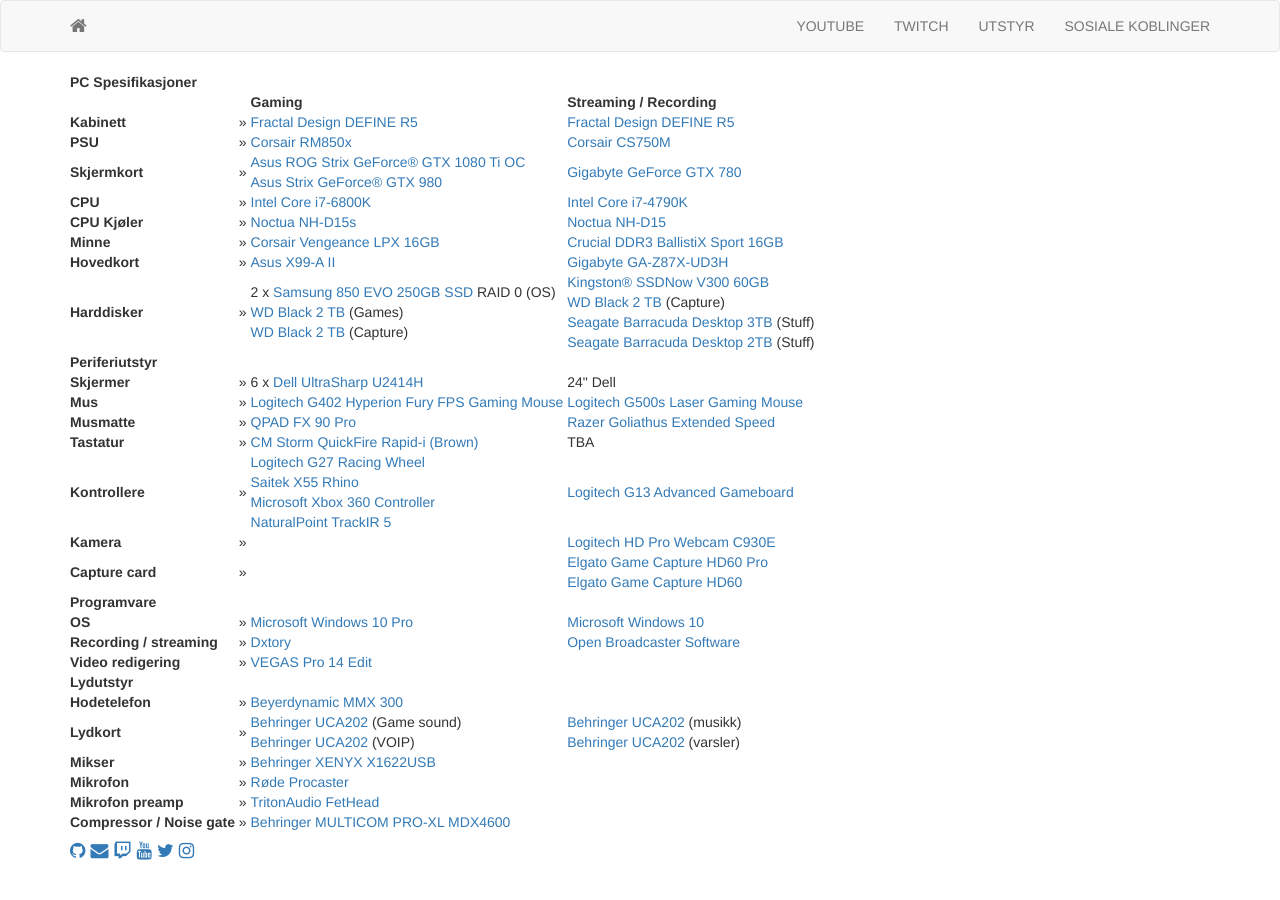
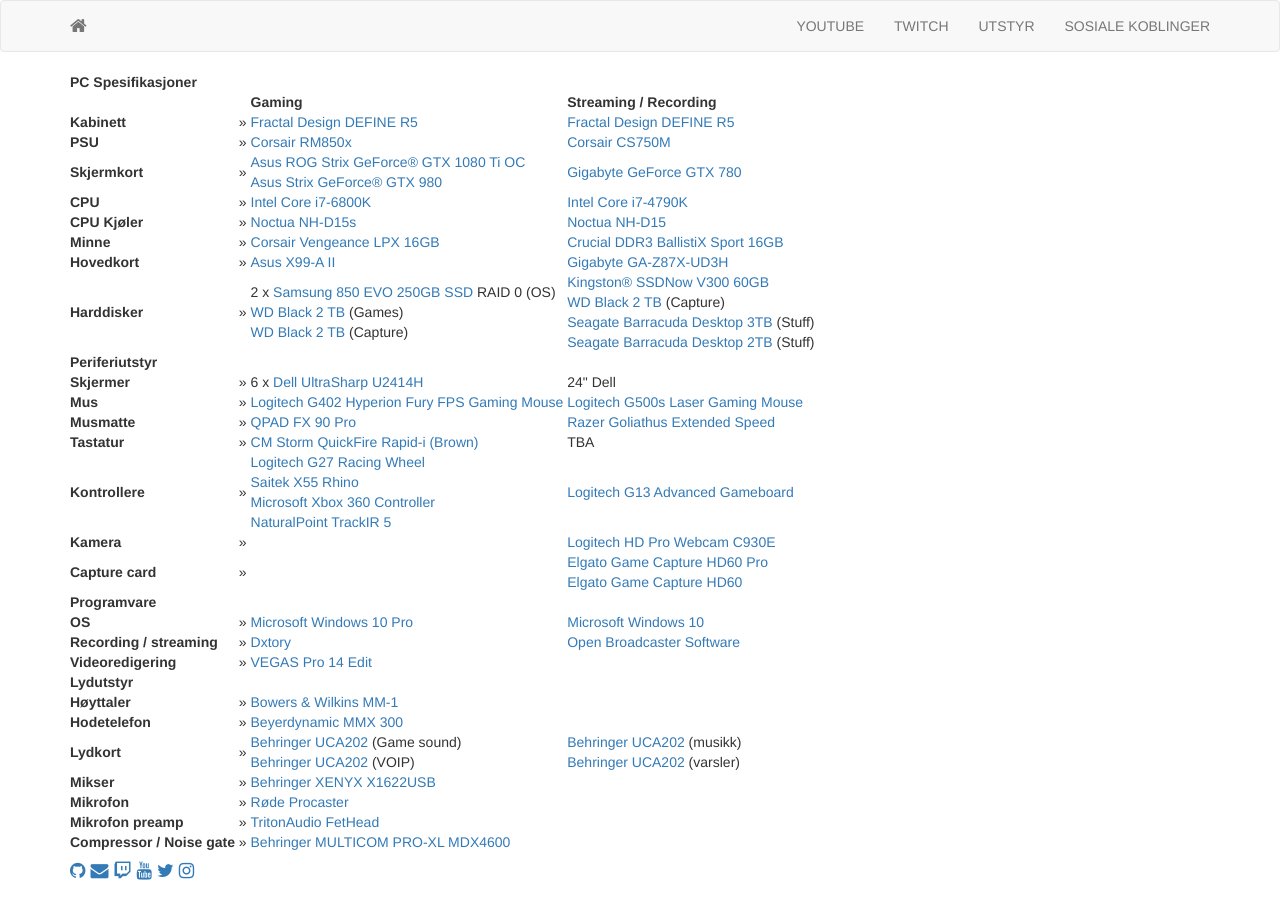
Before and after one commit to sakarias/sakarias.net, a Jekyll site: the page built from utstyr.html, in a window 1280 px wide. Built offline with Jekyll 4.4.1, drawn with Linux system fonts in a browser that asks for light colours; nearby versions of some CDN libraries; Markdown is read by kramdown in place of the engine named in the settings.

Commit message:
Added my speakers and fixed a typo

```diff
--- a/utstyr.html
+++ b/utstyr.html
@@ -161,7 +161,7 @@ title: Utstyr
         <td><a href="https://obsproject.com">Open Broadcaster Software</a></td>
     </tr>
     <tr>
-        <th>Video redigering</th>
+        <th>Videoredigering</th>
         <td>&nbsp;»&nbsp;</td>
         <td><a href="http://www.vegascreativesoftware.com/us/vegas-pro-edit/">VEGAS Pro 14 Edit</a></td>
         <td>&nbsp;</td>
@@ -169,6 +169,13 @@ title: Utstyr
     </tr>
     <tr>
         <th class="header" colspan="5">Lydutstyr</th>
+    </tr>
+    <tr>
+        <th>Høyttaler</th>
+        <td>&nbsp;»&nbsp;</td>
+        <td><a href="http://www.bowers-wilkins.net/Speakers/Computer-Speakers/MM-1">Bowers & Wilkins MM-1</a></td>
+        <td>&nbsp;</td>
+        <td>&nbsp;</td>
     </tr>
     <tr>
         <th>Hodetelefon</th>
```
